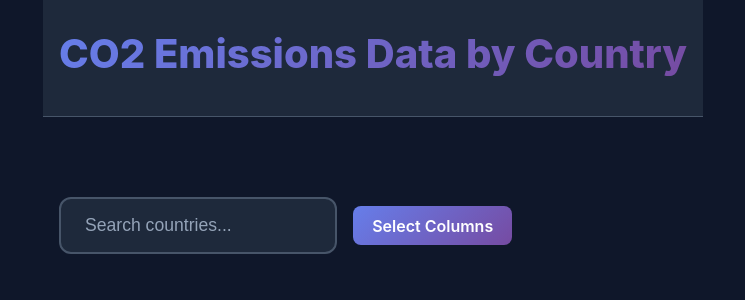
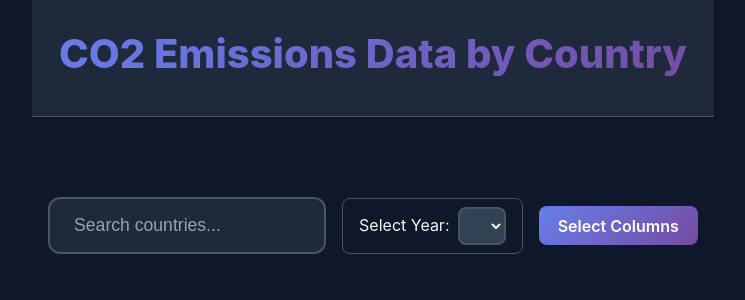
Before and after one commit to Veronika-Kashlej/react-performance, a React (Vite) app: page / in a window 1280 px wide. Shown: the top 300 px of the page, without its empty margins (267-1012 px from the left). Built offline with nearby package versions, Linux system fonts and the light colour scheme.

Commit message:
feat: add a year selector

```diff
--- a/eslint.config.js
+++ b/eslint.config.js
@@ -36,6 +36,7 @@ export default tseslint.config(
       ...react.configs.recommended.rules,
       ...react.configs['jsx-runtime'].rules,
       '@typescript-eslint/no-non-null-assertion': 'off',
+      'react/prop-types': 'off',
     },
     settings: {
       react: {
--- a/src/components/CountryList.css
+++ b/src/components/CountryList.css
@@ -40,6 +40,7 @@
   transition: var(--transition);
   border: 1px solid var(--border-primary);
   box-shadow: var(--shadow-lg);
+  animation: fadeIn 0.5s ease-out;
 }
 
 .country-card:hover {
@@ -94,8 +95,57 @@
   }
 }
 
-.country-card {
-  animation: fadeIn 0.5s ease-out;
+@keyframes highlight-pulse {
+  0% {
+    box-shadow: var(--shadow-lg);
+  }
+
+  50% {
+    box-shadow: 0 0 20px 5px rgba(142, 142, 24, 0.6);
+  }
+
+  100% {
+    box-shadow: var(--shadow-lg);
+  }
+}
+
+.country-card.highlight {
+  animation:
+    fadeIn 0.5s ease-out,
+    highlight-pulse 2s ease-in-out;
+}
+
+.year-selector-container {
+  display: flex;
+  align-items: center;
+  gap: 8px;
+  padding: 0.5rem 1rem;
+  background: var(--bg-primary);
+  border-radius: var(--radius-md);
+  border: 1px solid var(--border-primary);
+}
+
+.year-select {
+  padding: 8px 12px;
+  border: 2px solid var(--border-primary);
+  border-radius: var(--radius-md);
+  background: var(--bg-card);
+  color: var(--text-primary);
+  font-size: 14px;
+  transition: var(--transition);
+}
+
+.year-select:focus {
+  outline: none;
+  border-color: #667eea;
+  box-shadow: 0 0 0 2px rgba(102, 126, 234, 0.1);
+}
+
+.country-card.highlight .population {
+  background: linear-gradient(135deg, #8e8e18 0%, #a5a52a 100%);
+  color: white;
+  border: none;
+  box-shadow: 0 2px 8px rgba(142, 142, 24, 0.3);
 }
 
 ::-webkit-scrollbar {
--- a/src/components/CountryList.tsx
+++ b/src/components/CountryList.tsx
@@ -1,6 +1,6 @@
-import React, { Suspense, useState } from 'react';
+import React, { Suspense, useState, useEffect } from 'react';
 import { CO2Data } from '../types/co2Data';
-import { getLatestPopulation } from '../utils/dataUtils';
+import { getAvailableYears, getLatestPopulation } from '../utils/dataUtils';
 import { DataTable } from './DataTable';
 import { SkeletonLoader } from './LoadingSpinner';
 import { ColumnSelectorModal } from './ColumnSelectorModal';
@@ -15,6 +15,17 @@ export const CountryList: React.FC<CountryListProps> = ({ data }) => {
   const [selectedCountry, setSelectedCountry] = useState<string | null>(null);
   const [isModalOpen, setIsModalOpen] = useState(false);
   const [selectedColumns, setSelectedColumns] = useState<string[]>([]);
+  const [selectedYear, setSelectedYear] = useState<number | null>(null);
+  const [availableYears, setAvailableYears] = useState<number[]>([]);
+  const [highlightUpdate, setHighlightUpdate] = useState(false);
+
+  useEffect(() => {
+    const years = getAvailableYears(data);
+    setAvailableYears(years);
+    if (years.length > 0 && !selectedYear) {
+      setSelectedYear(Math.max(...years));
+    }
+  }, [data, selectedYear]);
 
   const availableColumns = React.useMemo(() => {
     const columns = new Set<string>();
@@ -51,6 +62,15 @@ export const CountryList: React.FC<CountryListProps> = ({ data }) => {
     );
   };
 
+  const handleYearChange = (year: number) => {
+    setSelectedYear(year);
+    setHighlightUpdate(true);
+
+    setTimeout(() => {
+      setHighlightUpdate(false);
+    }, 2000);
+  };
+
   return (
     <div className="country-list-container">
       <div className="controls-container">
@@ -62,6 +82,24 @@ export const CountryList: React.FC<CountryListProps> = ({ data }) => {
             onChange={(e) => setSearchTerm(e.target.value)}
             className="search-input"
           />
+        </div>
+
+        <div className="year-selector-container">
+          <label htmlFor="year-select" className="year-select-label">
+            Select Year:
+          </label>
+          <select
+            id="year-select"
+            value={selectedYear || ''}
+            onChange={(e) => handleYearChange(Number(e.target.value))}
+            className="year-select"
+          >
+            {availableYears.map((year) => (
+              <option key={year} value={year}>
+                {year}
+              </option>
+            ))}
+          </select>
         </div>
 
         <button
@@ -83,9 +121,17 @@ export const CountryList: React.FC<CountryListProps> = ({ data }) => {
       <div className="countries-grid">
         {sortedCountries.map(([country, countryData]) => {
           const latestPopulation = getLatestPopulation(countryData.data);
+          const selectedYearData = selectedYear
+            ? countryData.data.find((d) => d.year === selectedYear)
+            : null;
+          const displayPopulation =
+            selectedYearData?.population ?? latestPopulation;
 
           return (
-            <div key={country} className="country-card">
+            <div
+              key={country}
+              className={`country-card ${highlightUpdate ? 'highlight' : ''}`}
+            >
               <div
                 className="country-header"
                 onClick={() =>
@@ -96,9 +142,14 @@ export const CountryList: React.FC<CountryListProps> = ({ data }) => {
               >
                 <h3>{country}</h3>
                 <div className="country-info">
-                  <span>ISO: {countryData.iso_code || 'N/A'}</span>
-                  <span>
-                    Population: {latestPopulation?.toLocaleString() || 'N/A'}
+                  <span className="iso-code">
+                    ISO: {countryData.iso_code || 'N/A'}
+                  </span>
+                  <span
+                    className={`population ${selectedYear ? 'year-highlight' : ''}`}
+                  >
+                    Population: {displayPopulation?.toLocaleString() || 'N/A'}
+                    {selectedYear && ` (${selectedYear})`}
                   </span>
                 </div>
               </div>
@@ -107,8 +158,8 @@ export const CountryList: React.FC<CountryListProps> = ({ data }) => {
                 <Suspense fallback={<SkeletonLoader />}>
                   <DataTable
                     data={countryData.data}
-                    countryName={country}
                     additionalColumns={selectedColumns}
+                    selectedYear={selectedYear}
                   />
                 </Suspense>
               )}
--- a/src/components/DataTable.css
+++ b/src/components/DataTable.css
@@ -73,16 +73,6 @@
   color: var(--text-secondary);
 }
 
-.sortable {
-  cursor: pointer;
-  transition: var(--transition);
-  user-select: none;
-}
-
-.sortable:hover {
-  background: var(--bg-hover);
-}
-
 .data-table tbody tr {
   transition: var(--transition);
 }
@@ -90,3 +80,23 @@
 .data-table tbody tr:hover {
   background: var(--bg-hover);
 }
+
+.selected-year-row {
+  background-color: var(--bg-hover);
+  border-left: 4px solid #ffc107;
+  font-weight: bold;
+}
+
+.scroll-to-year-button {
+  background-color: #2196f3;
+  color: white;
+  border: none;
+  padding: 8px 16px;
+  border-radius: 4px;
+  margin-bottom: 10px;
+  cursor: pointer;
+}
+
+.scroll-to-year-button:hover {
+  background-color: #1976d2;
+}
--- a/src/components/DataTable.tsx
+++ b/src/components/DataTable.tsx
@@ -1,17 +1,16 @@
-import React from 'react';
 import './DataTable.css';
 import { AnnualData } from '@/types/co2Data';
 
 interface DataTableProps {
   data: AnnualData[];
-  countryName: string;
   additionalColumns?: string[];
+  selectedYear: number | null;
 }
 
 export const DataTable: React.FC<DataTableProps> = ({
   data,
-  countryName,
   additionalColumns = [],
+  selectedYear,
 }) => {
   const sortedData = [...data].sort((a, b) => b.year - a.year);
 
@@ -26,7 +25,7 @@ export const DataTable: React.FC<DataTableProps> = ({
   const formatValue = (value: number | undefined) => {
     if (value == null) return 'N/A';
     if (typeof value === 'number') {
-      if (typeof value === 'number' && value >= 1000 && value <= 9999) {
+      if (value >= 1000 && value <= 9999) {
         return value.toString();
       }
       return value.toLocaleString();
@@ -34,9 +33,18 @@ export const DataTable: React.FC<DataTableProps> = ({
     return value;
   };
 
+  function scrollToYear() {
+    const element = document.querySelector('.selected-year-row');
+    if (element) {
+      element.scrollIntoView({ behavior: 'smooth', block: 'center' });
+    }
+  }
+
   return (
     <div className="data-table-container">
-      <h4>Annual Data for {countryName}</h4>
+      <button className="scroll-to-year-button" onClick={scrollToYear}>
+        Scroll to {selectedYear}
+      </button>
       <div className="table-wrapper">
         <table className="data-table">
           <thead>
@@ -48,7 +56,10 @@ export const DataTable: React.FC<DataTableProps> = ({
           </thead>
           <tbody>
             {sortedData.map((row, index) => (
-              <tr key={index}>
+              <tr
+                key={index}
+                className={row.year === selectedYear ? 'selected-year-row' : ''}
+              >
                 {allColumns.map((column) => (
                   <td key={column}>{formatValue(row[column])}</td>
                 ))}
--- a/src/utils/dataUtils.ts
+++ b/src/utils/dataUtils.ts
@@ -1,4 +1,4 @@
-import { AnnualData } from '../types/co2Data';
+import { AnnualData, CO2Data } from '../types/co2Data';
 
 export function getLatestPopulation(data: AnnualData[]): number | null {
   const yearsWithPopulation = data
@@ -49,3 +49,17 @@ export function getAvailableColumns(data: AnnualData[]): string[] {
 
   return Array.from(columns);
 }
+
+export const getAvailableYears = (data: CO2Data): number[] => {
+  const years = new Set<number>();
+
+  Object.values(data).forEach((countryData) => {
+    countryData.data.forEach((yearData) => {
+      if (yearData.year) {
+        years.add(yearData.year);
+      }
+    });
+  });
+
+  return Array.from(years).sort((a, b) => b - a); // Сортируем по убыванию
+};
```
